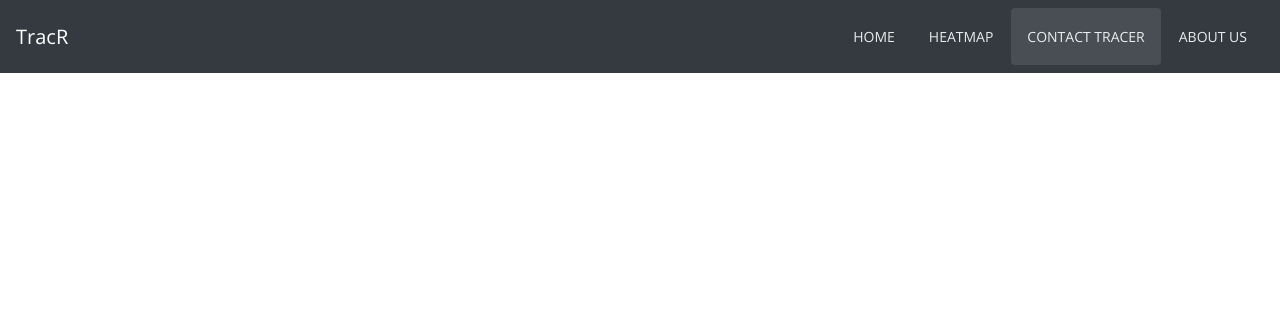
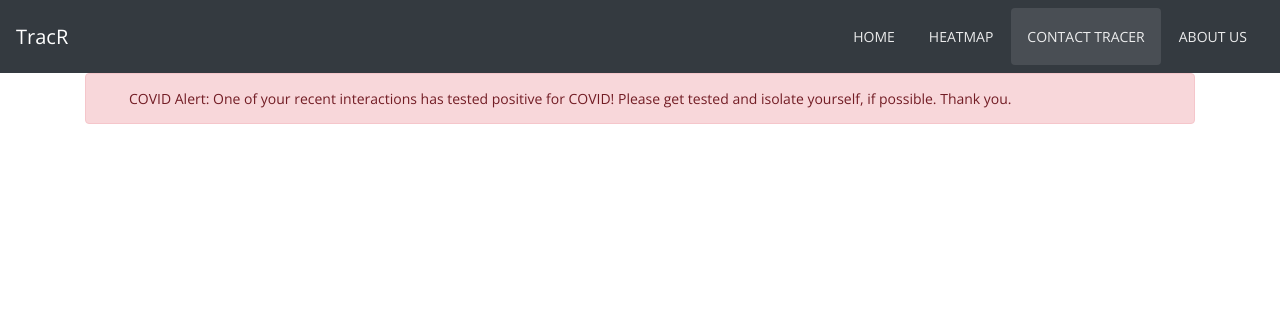
Before and after one commit to shalindb/tracr, a Flask app: template templates/contact_tracr.html in a window 1280 px wide. Shown: the top 333 px of the page. Run offline with Flask 2, Linux system fonts and the light colour scheme; the template is opened without the code that fills it, so the values that code supplies are empty.

Commit message:
tweaked some pages to make them more fluid

```diff
--- a/app.py
+++ b/app.py
@@ -23,9 +23,9 @@ They will not go into the final product
 TODO:
 - Create requirements.txt
 - Create basic working pages with HTML/CSS from Bootsnip
-- Create login page
-- Heatmap Page
-- Contact Tracing Page
+- Create login page (Still needs frontend)
+- Heatmap Page (Still needs frontend)
+- Contact Tracing Page (Still needs frontend)
 - Warning notification Page
 """
 
@@ -61,12 +61,13 @@ def home_page():
     else:
         return render_template('login.html')
 
-"""This is the login page. We do this with the assumption the user has already made an account"""
+"""This is the login page. We do this with the assumption the user has already made an account
+It also sets cookies for the user when they log in again, so they don't have to keep doing it"""
 @app.route('/login', methods=['POST'])
 def login():
     if request.method == 'POST':
         name, user_id, password = request.form.values()
-        print("DEBUG LOGIN:", name, user_id, password)
+        #print("DEBUG LOGIN:", name, user_id, password)
         resp = flask.make_response(render_template('home_page.html'))
         resp.set_cookie('Name', name)
         resp.set_cookie('User ID', user_id)
@@ -91,7 +92,7 @@ def contact_tracer():
     interact([john, shalin], 'August 9')
     interact([john, dan], 'August 10')
     interact([john, youssef], 'August 11')
-    print('DEBUG contact tracer fxn:', request.cookies)
+    #print('DEBUG contact tracer fxn:', request.cookies)
 
     return render_template('contact_tracr.html', user_id = int(request.cookies['User ID']), users = users)
 
--- a/templates/about_us.html
+++ b/templates/about_us.html
@@ -30,7 +30,7 @@
                                     <a class="nav-link d-flex align-items-center" href="/heatmap">Heatmap</a>
                                   </li>
                                     <li class="nav-item df-elx">
-                                    <a class="nav-link d-flex align-items-center" href="/contact_trace">Contact Tracer</a>
+                                    <a class="nav-link d-flex align-items-center" href="/contact_tracr">Contact Tracer</a>
                                   </li>
                                     <li class="nav-item df-elx active">
                                     <a class="nav-link d-flex align-items-center" href="/about_us">About Us</a>
--- a/templates/contact_tracr.html
+++ b/templates/contact_tracr.html
@@ -41,6 +41,26 @@
                             </nav>
                         </div>
                     </div>
+            <div class="container">
+				<div class="row">
+					<div class="col-md-12">
+                    <div class="alert alert-danger">
+                        <div class="container">
+                            <div class="d-flex">
+                              <div class="alert-icon">
+                                <i class="ion-ios-information-circle-outline"></i>
+                              </div>
+                              <p class="mb-0 ml-2"><b>COVID Alert:</b> One of your recent interactions has tested
+                              positive for COVID! Please get tested and isolate yourself, if possible. Thank you.</p>
+                          </div>
+                          <button type="button" class="close" data-dismiss="alert" aria-label="Close">
+                            <span aria-hidden="false"><i class="ion-ios-close"></i></span>
+                          </button>
+                        </div>
+			      </div>
+                    </div>
+                </div>
+            </div>
                 </div>
            {%for user in users%}
                 {%if user_id == user.user_id%}
--- a/templates/heatmap.html
+++ b/templates/heatmap.html
@@ -43,9 +43,9 @@
 			</div>
 
    </div>
-   <h2> Testing the map position </h2>
-   <img src="{{url_for('static', filename='test.png')}}"
-         style = "width:1450px; height: 800px"
+   <h2> Heatmap showing location of all interactions in your area </h2>
+   <img src="{{url_for('static', filename='test_1.png')}}"
+         style = "width:850px; height: 950px"
          alt = "test photo"/>
    </body>
 </html>
```
Also changed, not shown: templates/home_page.html (+9 -0 lines), static/test_1.png.
